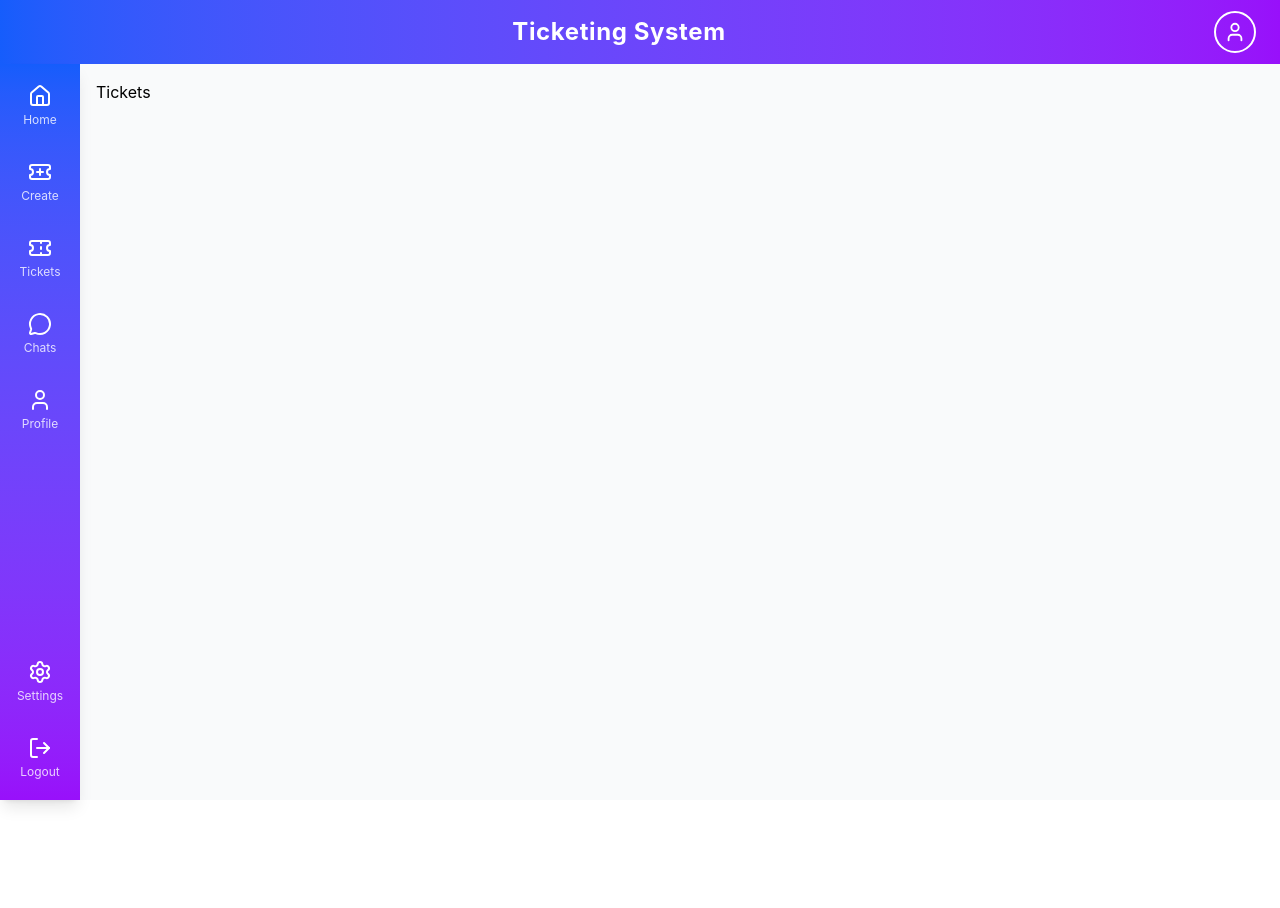
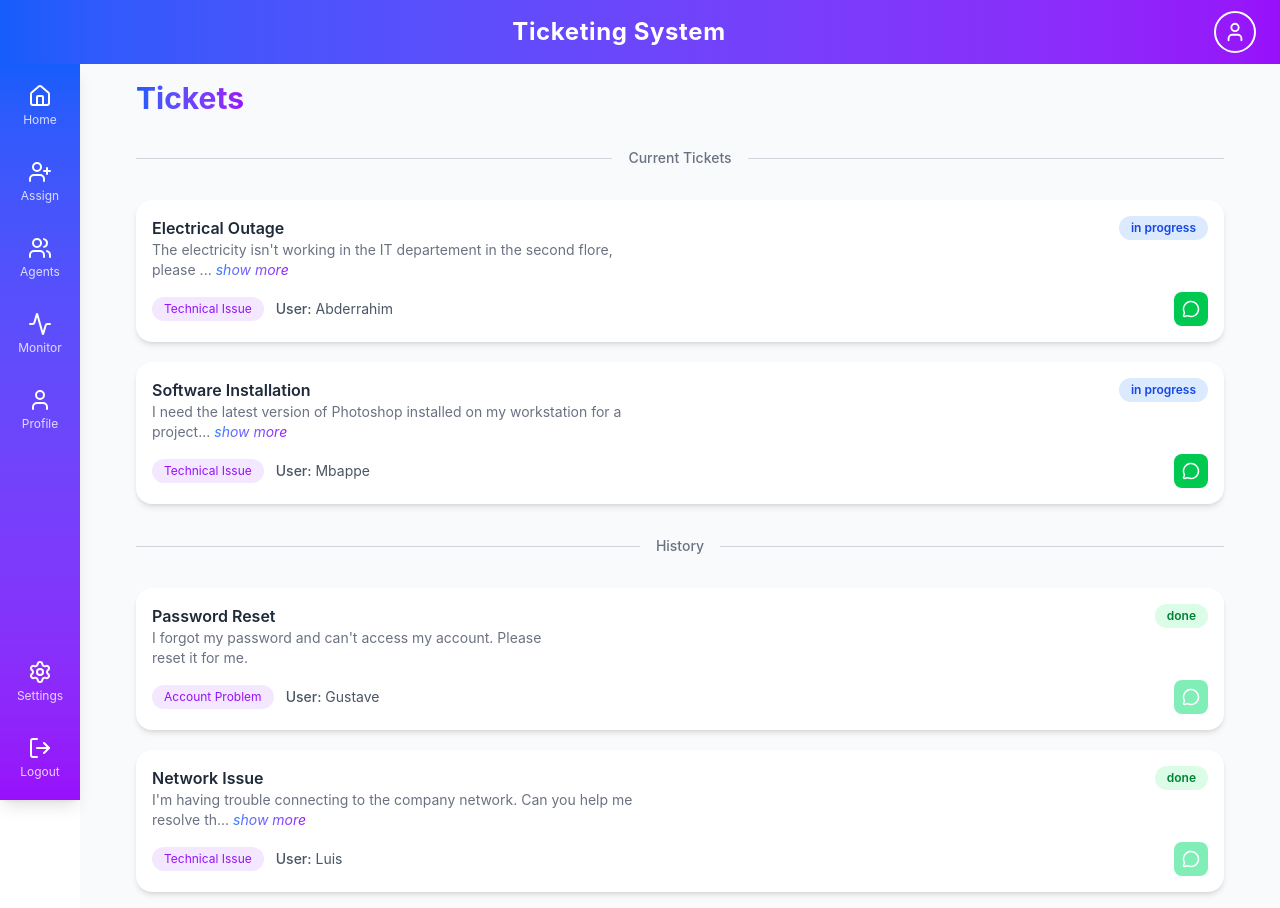
Before and after one commit to abderrahim-7/Ticketing_System, a React (Vite) app in the folder Frontend/: page /agent/tickets in a window 1280 px wide. Before the commit the page ends 800 px from the top, so only its background shows below. Built offline with nearby package versions, Linux system fonts and the light colour scheme.

Commit message:
adding tickets page for the agent

```diff
--- a/Frontend/src/1data/user.ts
+++ b/Frontend/src/1data/user.ts
@@ -2,5 +2,5 @@ export const user = {
     username : "Abdrahim",
     email : "a@gmail.com",
     password: "1234",
-    role : "user",
+    role : "admin",
 }
--- a/Frontend/src/pages/Agent/Tickets.tsx
+++ b/Frontend/src/pages/Agent/Tickets.tsx
@@ -1,12 +1,141 @@
-import React from "react";
+import React, { useEffect, useState } from "react";
 import GlobalLayout from "../../layout/GlobalLayout";
+import Ticket from "../../components/ui/Ticket";
+
+interface TicketData {
+  name: string;
+  category: string;
+  description: string;
+  agent: string;
+  user: string;
+  status: "pending" | "in progress" | "rejected" | "done";
+  role: "user" | "agent" | "admin";
+}
 
 const Tickets = () => {
+  const tickets: TicketData[] = [
+    {
+      name: "Electrical Outage",
+      category: "Technical Issue",
+      description:
+        "The electricity isn't working in the IT departement in the second flore, please fix it as soon as possible.",
+      agent: "agent 009",
+      user: "Abderrahim",
+      status: "in progress",
+      role: "agent",
+    },
+    {
+      name: "Software Installation",
+      category: "Technical Issue",
+      description:
+        "I need the latest version of Photoshop installed on my workstation for a project deadline.",
+      agent: "agent 009",
+      user: "Mbappe",
+      status: "in progress",
+      role: "agent",
+    },
+    {
+      name: "Password Reset",
+      category: "Account Problem",
+      description:
+        "I forgot my password and can't access my account. Please reset it for me.",
+      agent: "agent 009",
+      user: "Gustave",
+      status: "done",
+      role: "agent",
+    },
+    {
+      name: "Network Issue",
+      category: "Technical Issue",
+      description:
+        "I'm having trouble connecting to the company network. Can you help me resolve this?",
+      agent: "agent 009",
+      user: "Luis",
+      status: "done",
+      role: "agent",
+    },
+  ];
+
+  const currentTickets = tickets.filter((t) => t.status === "in progress");
+
+  const historyTickets = tickets.filter((t) => t.status === "done");
+
+  const [mounted, setMounted] = useState(false);
+
+  useEffect(() => {
+    setMounted(true);
+  }, []);
+
   return (
     <GlobalLayout>
-      <div>Tickets</div>
+      <div
+        className={`
+          flex flex-col items-start px-10
+          transition-all duration-500 ease-out
+          ${mounted ? "opacity-100 translate-y-0" : "opacity-0 translate-y-6"}
+        `}
+      >
+        {/* TITLE */}
+        <h1 className="text-2xl md:text-3xl font-bold text-center bg-gradient-to-r from-blue-600 to-purple-600 text-transparent bg-clip-text mb-6">
+          Tickets
+        </h1>
+
+        <div className="w-full flex flex-col gap-6">
+          {/* CURRENT TICKETS */}
+          <SectionTitle title="Current Tickets" />
+
+          <div className="flex flex-col gap-5">
+            {currentTickets.map((ticket, index) => (
+              <div
+                key={index}
+                className={`
+        transform transition-all duration-500 ease-out
+        ${mounted ? "opacity-100 translate-y-0" : "opacity-0 translate-y-10"}
+      `}
+                style={{
+                  transitionDelay: `${index * 100}ms`,
+                }}
+              >
+                <Ticket {...ticket} />
+              </div>
+            ))}
+          </div>
+
+          {/* HISTORY */}
+          <SectionTitle title="History" />
+
+          <div className="flex flex-col gap-5">
+            {historyTickets.map((ticket, index) => (
+              <div
+                key={index}
+                className={`
+        transform transition-all duration-500 ease-out
+        ${mounted ? "opacity-100 translate-y-0" : "opacity-0 translate-y-10"}
+      `}
+                style={{
+                  transitionDelay: `${(index + currentTickets.length) * 100}ms`,
+                }}
+              >
+                <Ticket {...ticket} />
+              </div>
+            ))}
+          </div>
+        </div>
+      </div>
     </GlobalLayout>
   );
 };
 
 export default Tickets;
+
+const SectionTitle = ({ title }: { title: string }) => {
+  return (
+    <div className="w-full flex items-center gap-4 my-2">
+      <div className="flex-1 h-px bg-gray-300" />
+      <span className="text-sm text-gray-500 font-medium whitespace-nowrap">
+        {title}
+      </span>
+      <div className="flex-1 h-px bg-gray-300" />
+    </div>
+  );
+};
```
